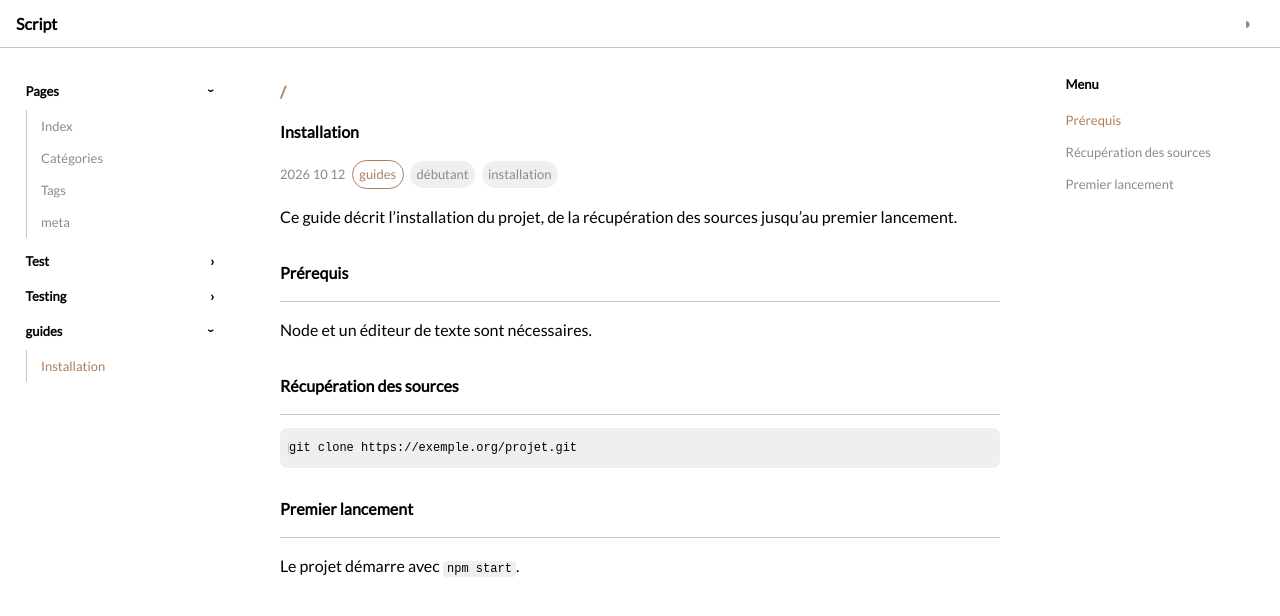
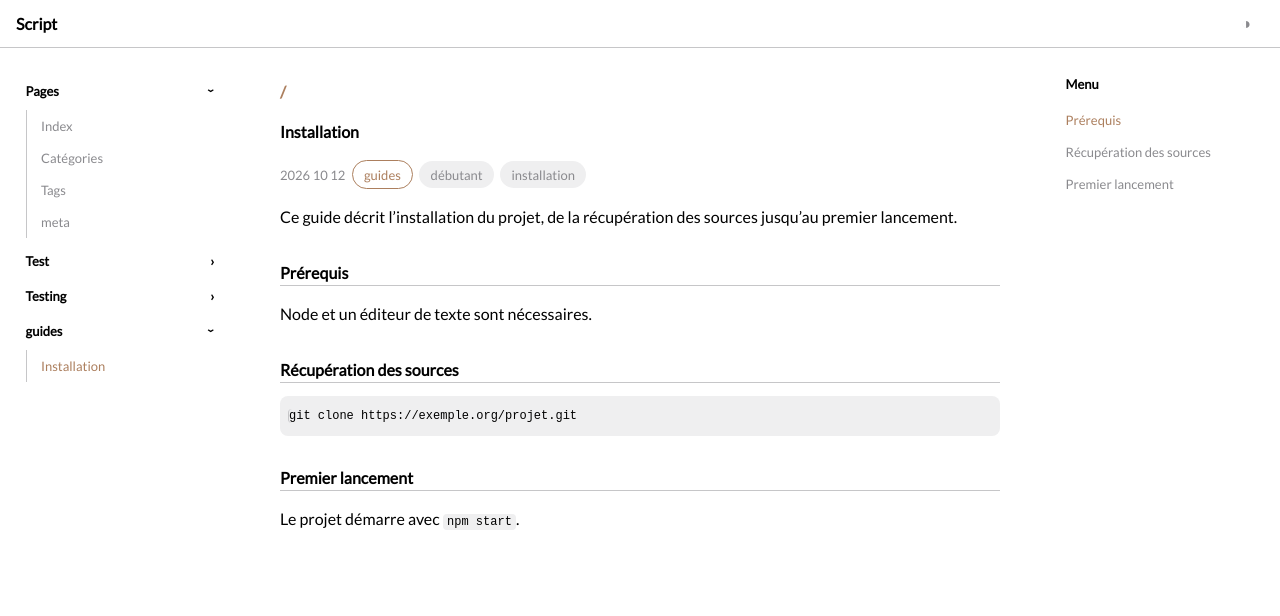
Before and after one commit to script-txt/script-txt.github.io, a Jekyll site: the page built from _posts/2026-10-12-installation.md, in a window 1280 px wide. Shown: the top 616 px of the page. Built offline with Jekyll 4.4.1, drawn with Linux system fonts in a browser that asks for light colours.

Commit message:
Update default.html

```diff
--- a/_layouts/default.html
+++ b/_layouts/default.html
@@ -100,12 +100,11 @@
 
   /* Contenu : h1 = <b>, h2 <p> border-bottom */
   main { padding: 2rem 2.5rem 4rem; max-width: 50rem; width: 100%; }
-  main h1 { font-size: medium; font-weight: bold; /*line-height: inherit;*/ margin: 0 0 1rem; }
+  main h1 { font-size: medium; font-weight: bolder; /*line-height: inherit;*/ margin: 0 0 1rem; }
   main h2 {
-    font-size: medium; font-weight: bold; /*line-height: inherit;*/
+    font-size: medium; font-weight: bolder; /*line-height: inherit;*/
     /*margin: 2.5rem 0 1rem; padding-bottom: .3rem;*/
     padding-top: 1em;
-    padding-bottom:1em;
     border-bottom: 1px solid var(--border);
   }
   main code { background: var(--hover); padding: .1em .35em; border-radius: .25rem; font-size: small; }
@@ -115,7 +114,7 @@
 
   /* Métadonnées d'un article : date, catégories, tags */
   .meta { display: flex; flex-wrap: wrap; align-items: center; gap: .4rem; margin: 0 0 1rem; color: var(--muted); font-size: small; }
-  .bubble { padding: .1em .5em; border-radius: 999px; background: var(--hover); color: var(--muted); }
+  .bubble { padding: .1rem .7rem; border-radius: 999px; background: var(--hover); color: var(--muted); }
   /*a.bubble:hover { color: var(--fg); }*/
   .bubble.category { background: none; border: 1px solid var(--accent); color: var(--accent); }
 
```
